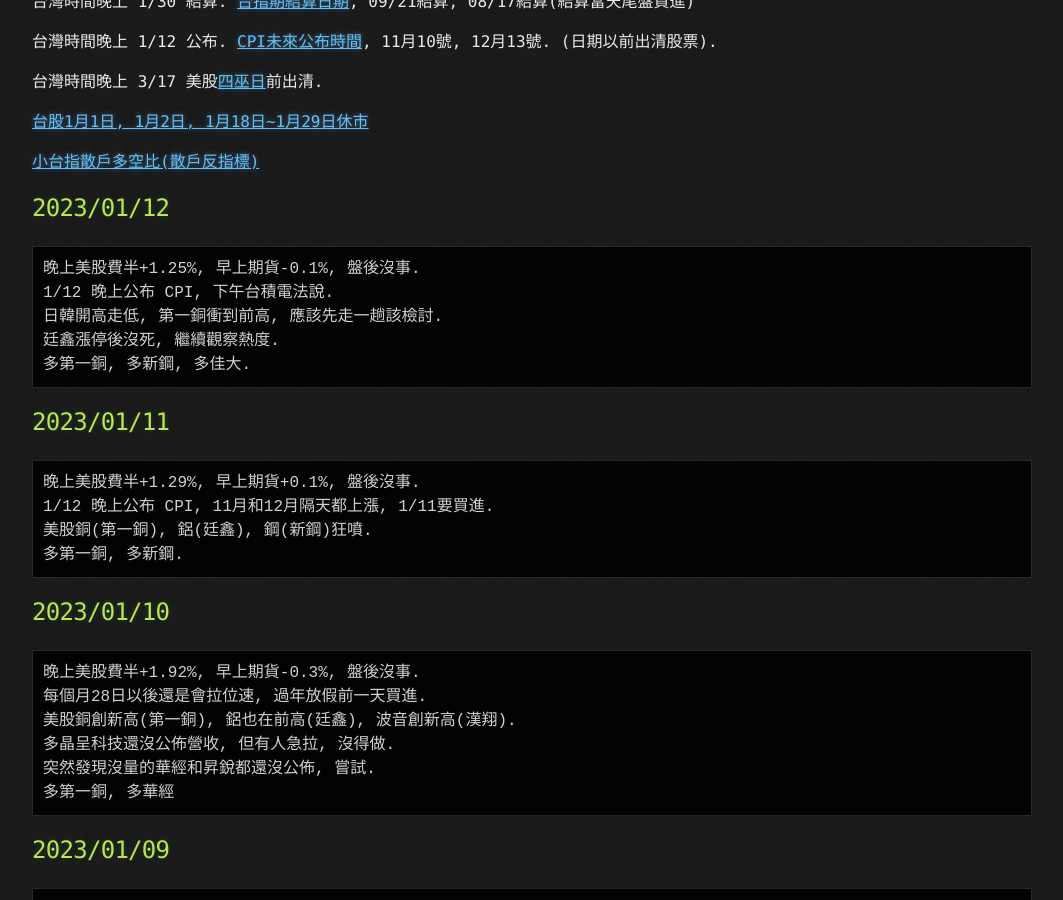
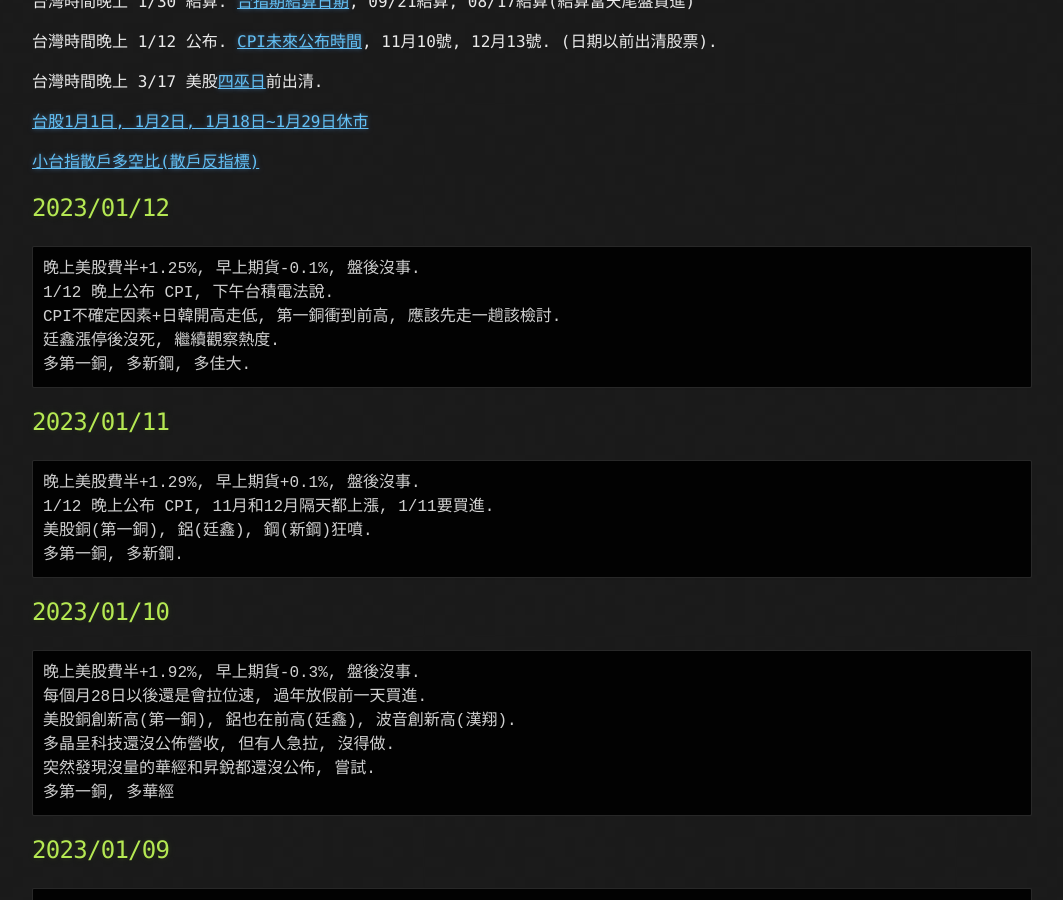
Before and after one commit to lepg5487/Stock_God, a Jekyll site: the page built from index.md, in a window 1280 px wide and 900 px high, scrolled down 428 px. Shown: the whole window, without its empty margins (108-1171 px from the left). Built offline with Jekyll 4.4.1, drawn with Linux system fonts in a browser that asks for light colours; our own code applies the rules of GitHub Pages for plain Markdown files.

Commit message:
Update index.md

````diff
--- a/index.md
+++ b/index.md
@@ -24,7 +24,7 @@ layout: testlayouts
 ```
 晚上美股費半+1.25%, 早上期貨-0.1%, 盤後沒事.
 1/12 晚上公布 CPI, 下午台積電法說.
-日韓開高走低, 第一銅衝到前高, 應該先走一趟該檢討.
+CPI不確定因素+日韓開高走低, 第一銅衝到前高, 應該先走一趟該檢討.
 廷鑫漲停後沒死, 繼續觀察熱度.
 多第一銅, 多新鋼, 多佳大.
 ```
````
